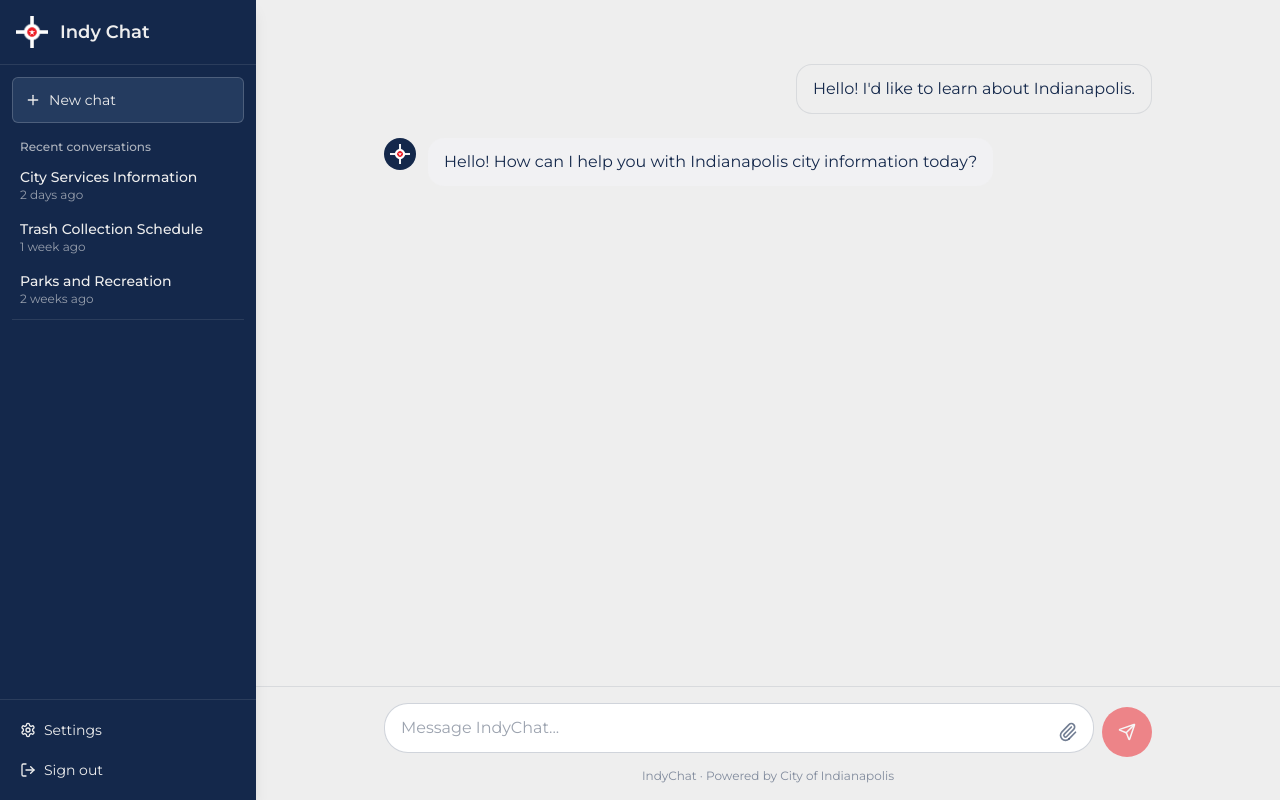
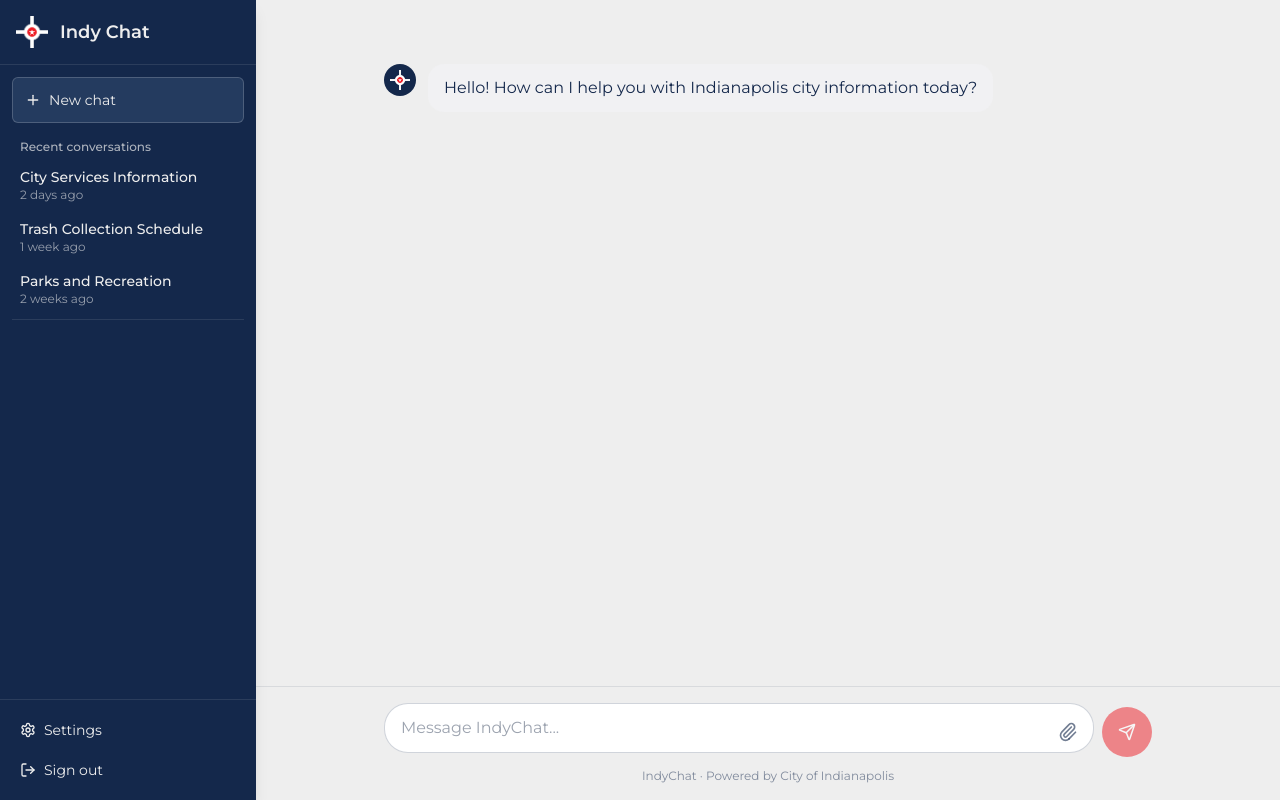
Before and after one commit to Purv-Kabaria/IndyChat, a Next.js app: page / in a window 1280 px wide. Built offline with nearby package versions, Linux system fonts and the light colour scheme.

Commit message:
fix: system first message

```diff
--- a/components/ChatComponent.tsx
+++ b/components/ChatComponent.tsx
@@ -421,12 +421,6 @@ export default function ChatComponent() {
       } else if (messages.length === 0) {
         setMessages([
           {
-            role: "user",
-            content: "Hello! I'd like to learn about Indianapolis.",
-            timestamp: new Date(),
-            id: generateMessageId(),
-          },
-          {
             role: "assistant",
             content:
               "Hello! How can I help you with Indianapolis city information today?",
@@ -496,12 +490,6 @@ export default function ChatComponent() {
 
   const startNewChat = () => {
     setMessages([
-      {
-        role: "user",
-        content: "Hello! I'd like to learn about Indianapolis.",
-        timestamp: new Date(),
-        id: generateMessageId(),
-      },
       {
         role: "assistant",
         content:
```
